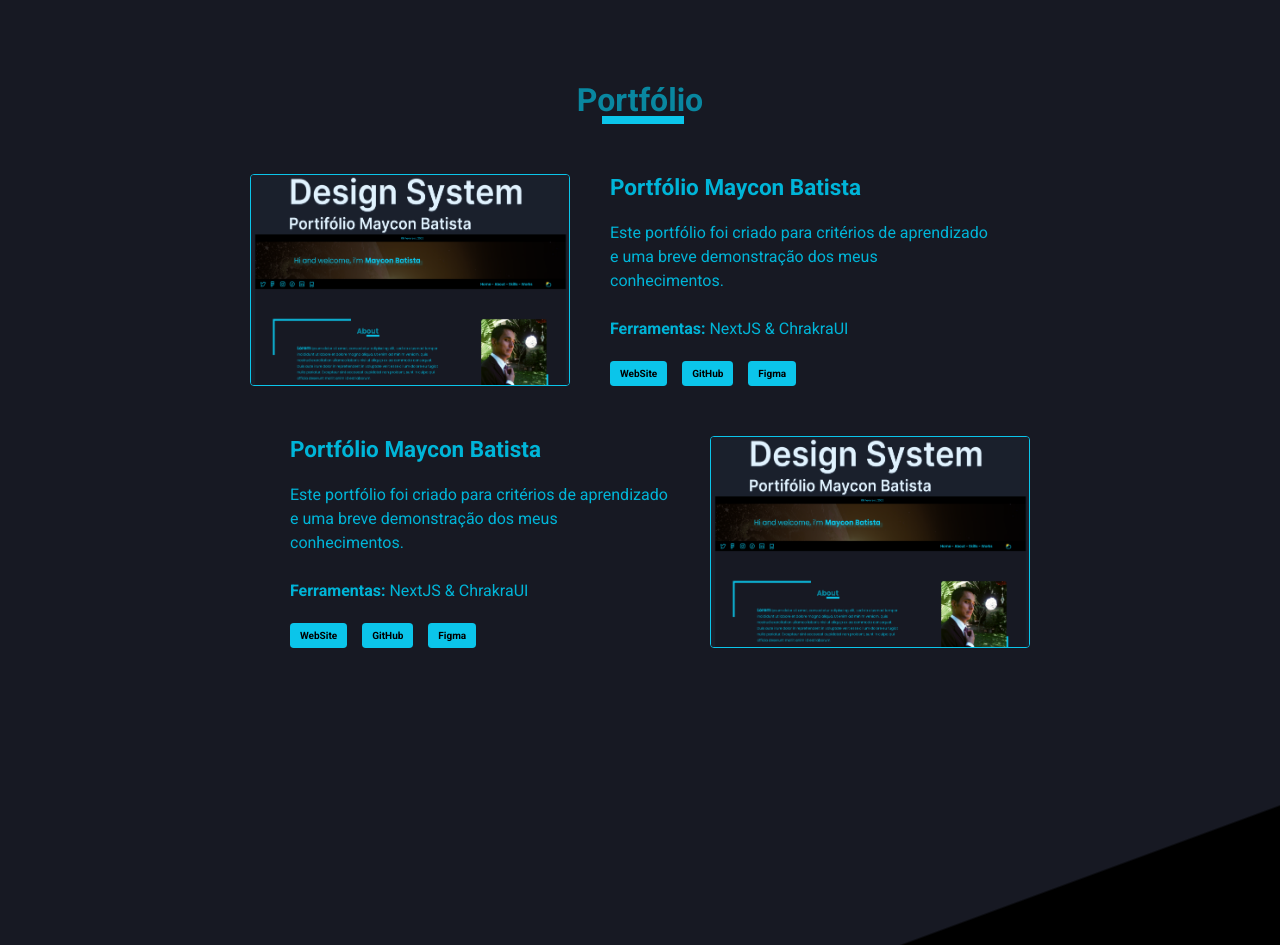
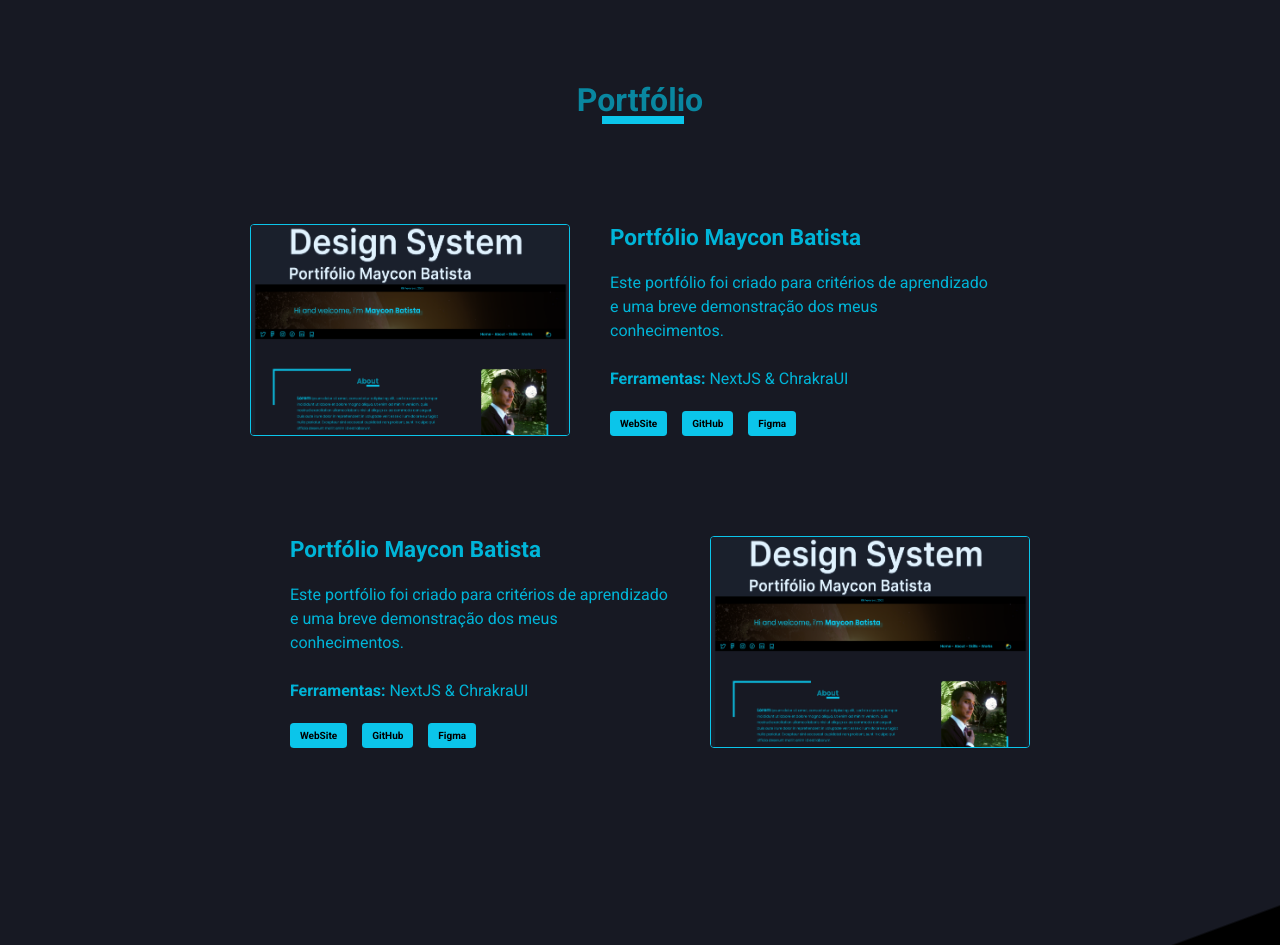
Before and after one commit to MayconTrix/MB-Portfolio, a Next.js app: page / in a window 1280 px wide. Shown: the part 1540-2485 px from the top of the page. Built offline with nearby package versions, Linux system fonts and the light colour scheme.

Commit message:
Fixing key error

```diff
--- a/src/components/Portfolio/components/PortfolioCard.tsx
+++ b/src/components/Portfolio/components/PortfolioCard.tsx
@@ -7,6 +7,7 @@
   Heading,
   Button,
   Link as ReachLink,
+  Box,
 } from "@chakra-ui/react";
 
 interface PortfolioCardProps {
@@ -22,9 +23,9 @@
 export default function PortfolioCard() {
   return (
     <>
-      {PORTFOLIO.map((card: PortfolioCardProps) => (
-        <>
-          <Flex marginTop="5rem" direction={card.direction}>
+      {PORTFOLIO.map((card: PortfolioCardProps, index) => (
+        <Box key={index}>
+          <Flex marginTop="10rem" direction={card.direction}>
             <Img
               width="32rem"
               height="21.2rem"
@@ -71,7 +72,7 @@
               </Flex>
             </Flex>
           </Flex>
-        </>
+        </Box>
       ))}
     </>
   );
```
